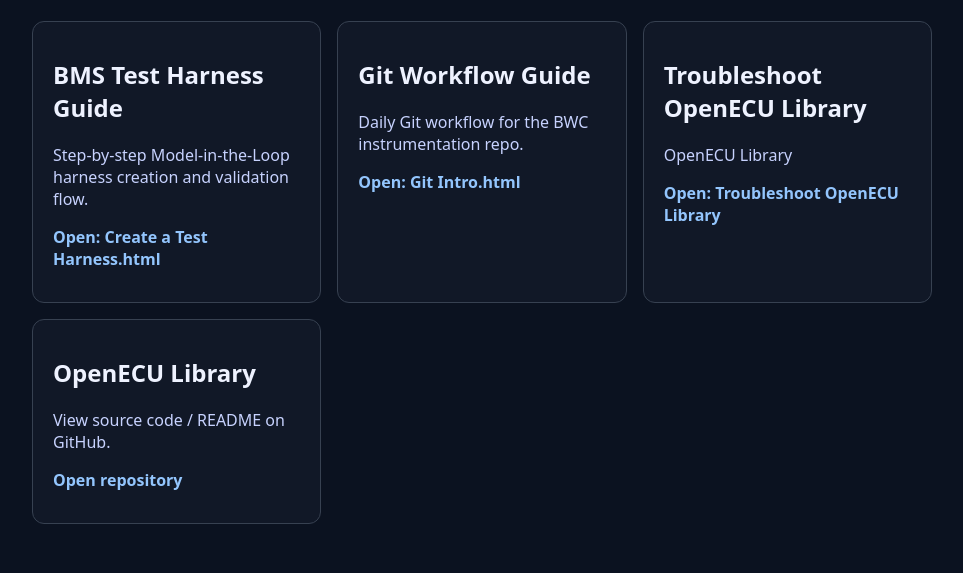
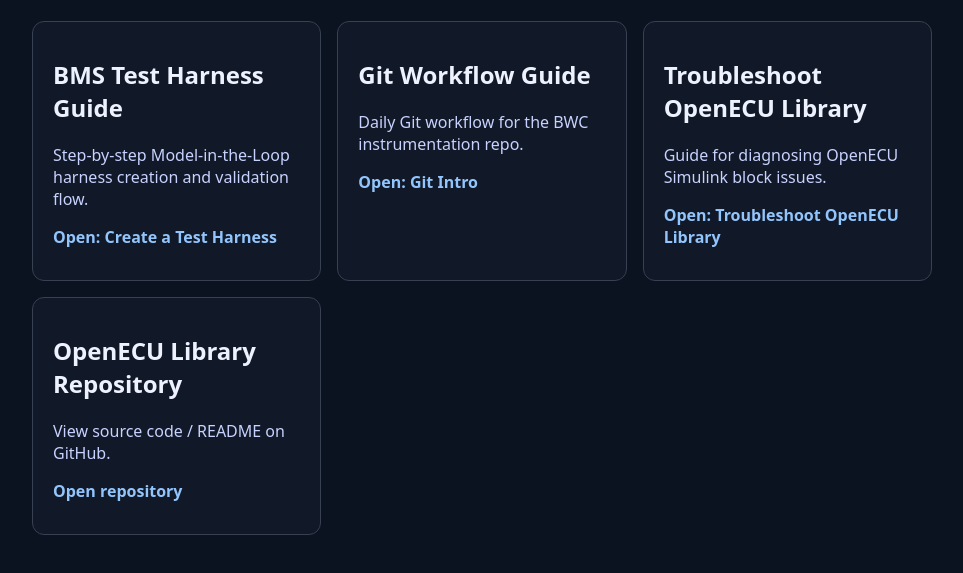
Before and after one commit to slopy1/Charging-Eagles-Help, a plain HTML site: page index.html in a window 1280 px wide. Shown: the part 113-686 px from the top of the page, without its empty margins (158-1121 px from the left). Drawn offline with Linux system fonts and the light colour scheme.

Commit message:
Update links and text in index.html

```diff
--- a/index.html
+++ b/index.html
@@ -24,21 +24,24 @@
     <div class="cards">
       <div class="card">
         <h2>BMS Test Harness Guide</h2>
-        <p>Step‑by‑step Model‑in‑the‑Loop harness creation and validation flow.</p>
-        <p><a href="Create%20a%20Test%20Harness.html">Open: Create a Test Harness.html</a></p>
+        <p>Step-by-step Model-in-the-Loop harness creation and validation flow.</p>
+        <p><a href="Create_a_Test_Harness.html">Open: Create a Test Harness</a></p>
       </div>
+
       <div class="card">
         <h2>Git Workflow Guide</h2>
         <p>Daily Git workflow for the BWC instrumentation repo.</p>
-        <p><a href="Git%20Intro.html">Open: Git Intro.html</a></p>
+        <p><a href="Git_Intro.html">Open: Git Intro</a></p>
       </div>
-         <div class="card">
+
+      <div class="card">
         <h2>Troubleshoot OpenECU Library</h2>
-        <p> OpenECU Library </p>
-    <p><a href="Troubleshoot_OpenECU_Library.html">Open: Troubleshoot OpenECU Library</a></p>
+        <p>Guide for diagnosing OpenECU Simulink block issues.</p>
+        <p><a href="Troubleshoot_OpenECU_Library.html">Open: Troubleshoot OpenECU Library</a></p>
       </div>
+
       <div class="card">
-        <h2> OpenECU Library </h2>
+        <h2>OpenECU Library Repository</h2>
         <p>View source code / README on GitHub.</p>
         <p><a href="https://github.com/slopy1/Charging-Eagles-Help">Open repository</a></p>
       </div>
```
